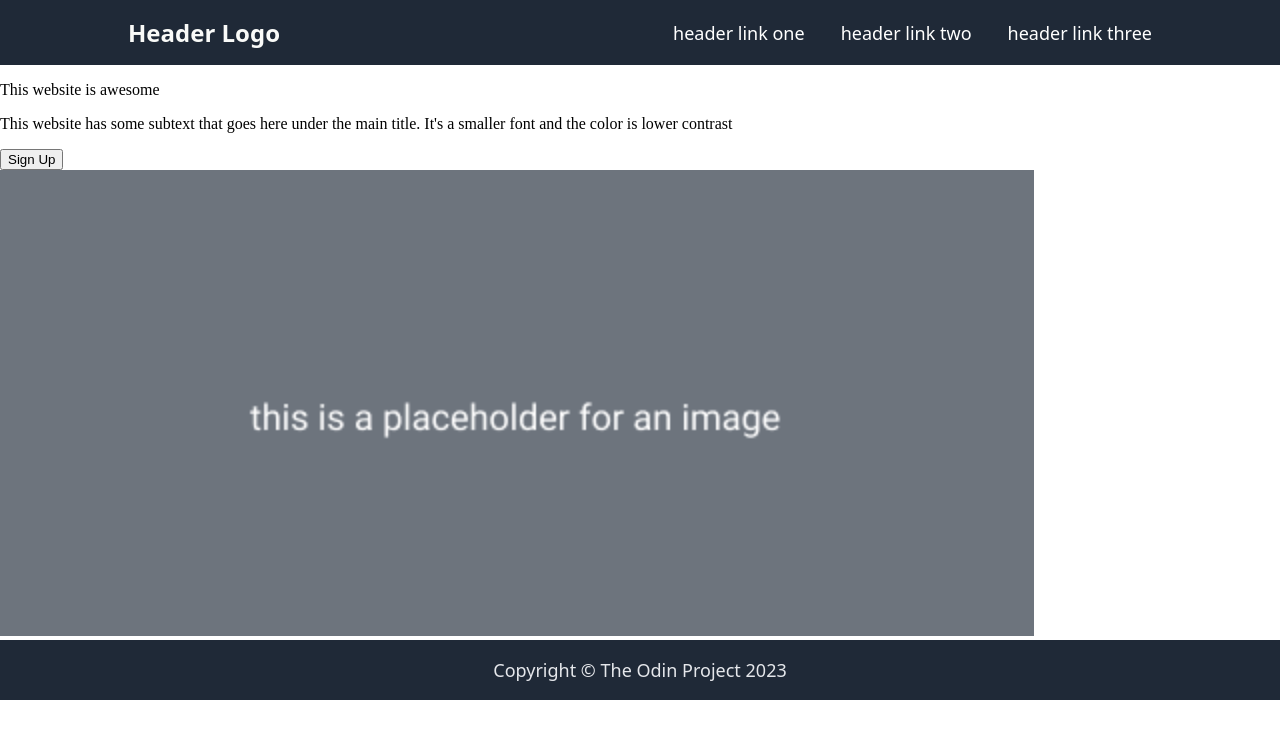
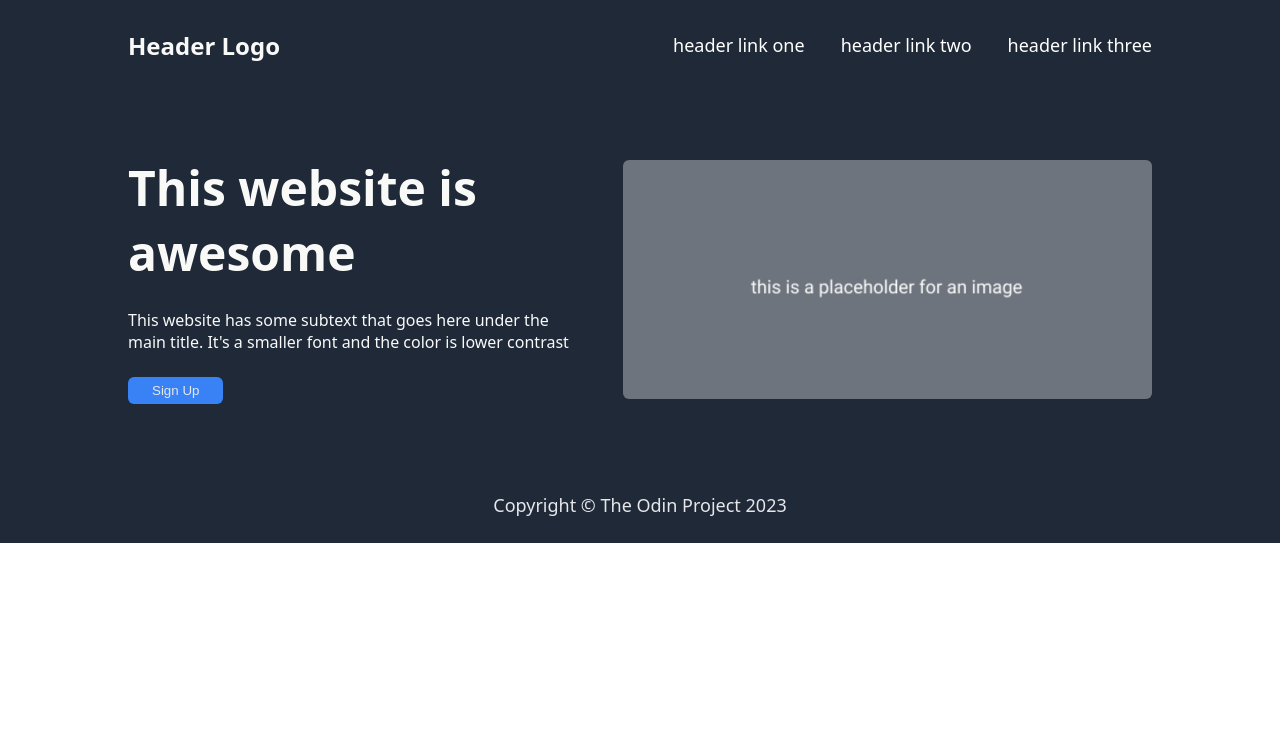
Before and after one commit to mmustavi/landing-page, a plain HTML site: page index.html in a window 1280 px wide. Drawn offline with Linux system fonts and the light colour scheme.

Commit message:
Add style and alignment to first content section

```diff
--- a/index.html
+++ b/index.html
@@ -28,9 +28,17 @@
             <div class = "part-one">
 
                 <div class="part-one-text">
-                    <p>This website is awesome</p>
-                    <p>This website has some subtext that goes here under the main title. It's a smaller font and the color is lower contrast</p>
-                    <button>Sign Up</button>
+
+                    <div class="part-one-header">
+                        <p>This website is awesome</p>
+                    </div>
+
+                    <div class="part-one-paragraph">
+                        <p>This website has some subtext that goes here under the main title. It's a smaller font and the color is lower contrast</p>
+                    </div>
+
+                    <button class = "part-one-button">Sign Up</button>
+
                 </div>
 
                 <div class = "part-one-image">
--- a/style.css
+++ b/style.css
@@ -11,7 +11,7 @@ body {
     /* Colors to default to unless otherwise specified */
     background-color: #1f2937;
 
-    padding: 0 10%;
+    padding: 1% 10%;
     border-radius: 0;
 
     display: flex;
@@ -53,9 +53,72 @@ a {
     display: flex;
     justify-content: center;
     align-items: center;
+
+    padding: 2% 10%;
 }
 
 .content {
     display: flex;
     flex-grow: 1;
 }
+
+.part-one {
+    color: #f9f9f9;
+    background-color: #1f2937;
+
+    padding: 5% 10%;
+    border-radius: 0;
+
+    display: flex;
+    gap: 5%
+}
+
+.part-one-text {
+    font-family: system-ui, -apple-system, BlinkMacSystemFont, 'Segoe UI', Roboto, Oxygen, Ubuntu, Cantarell, 'Open Sans', 'Helvetica Neue', sans-serif;
+
+    display: flex;
+    flex-direction: column;
+    justify-content: flex-start;
+
+    gap: 24px;
+}
+
+.part-one-header {
+    color: #f9faf8;
+    font-size: 48px;
+    font-weight: 900;
+
+    margin: 0px 0px;
+
+    display: flex;
+    margin: 0;
+}
+
+.part-one-image {
+    display: flex;
+    justify-content: right;
+    align-items: center;
+}
+
+.part-one-button {
+    color: #E5E7EB;
+    background-color: #3882F6;
+
+    padding: 6px 24px;
+    border: 0;
+    border-radius: 6px;
+
+    display: flex;
+    align-self: flex-start;
+}
+
+p {
+    margin: 0;
+}
+
+img {
+    max-width: 100%;
+    height: auto;
+    width: auto;
+    border-radius: 6px;
+}
```
